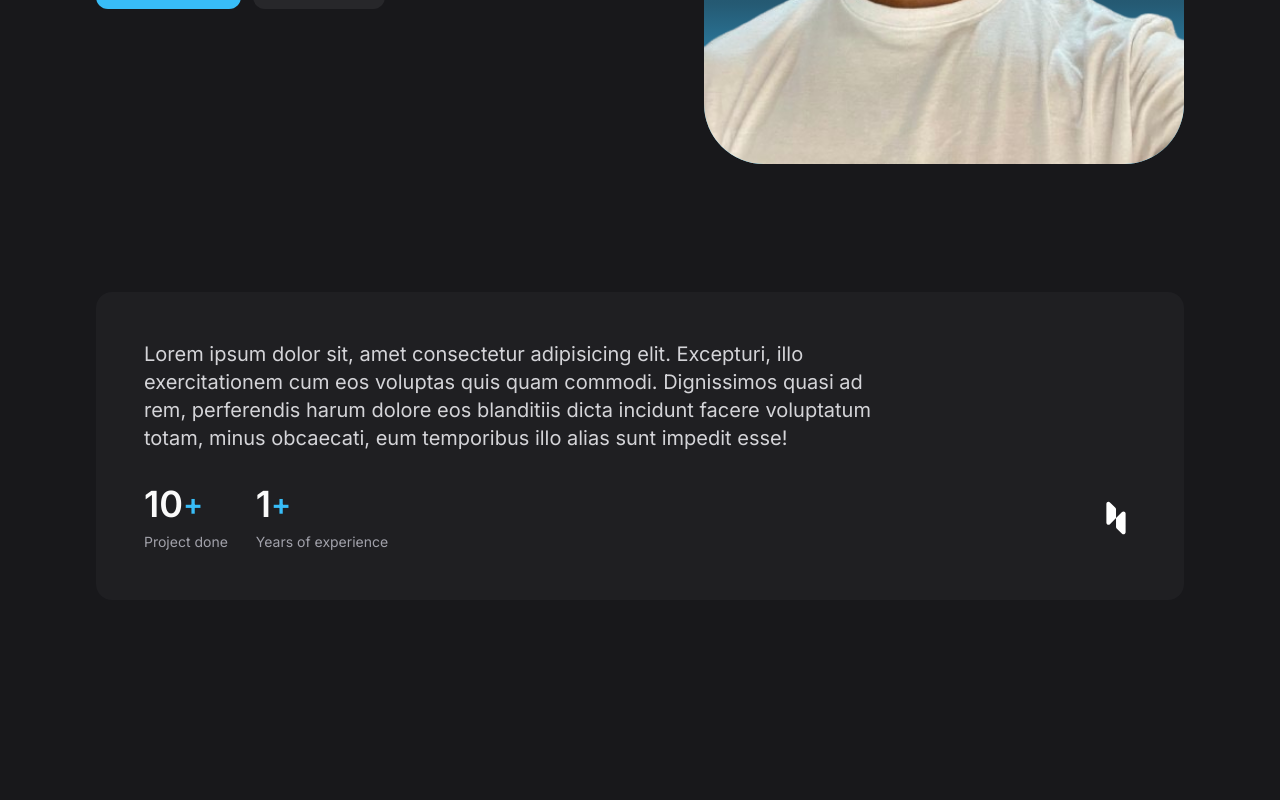
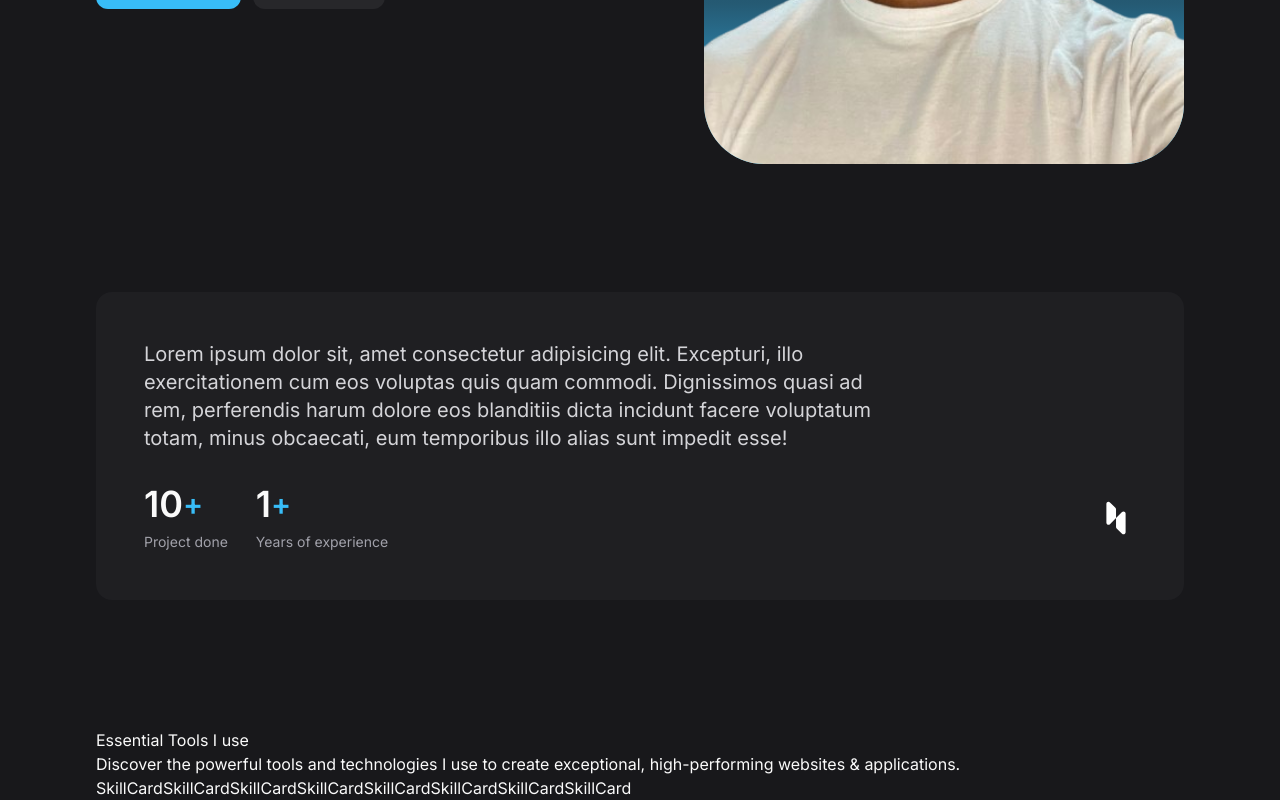
Before and after one commit to Victor-Sarti/portfolio, a React (Vite) app: page / in a window 1280 px wide. Shown: the part 620-1420 px from the top of the page. Before the commit the page ends 1220 px from the top, so only its background shows below. Built offline with nearby package versions, Linux system fonts and the light colour scheme.

Commit message:
feat: importSkill

```diff
--- a/src/App.jsx
+++ b/src/App.jsx
@@ -3,6 +3,7 @@ import React from 'react'
 import Header from './components/Header'
 import Hero from './components/Hero'
 import About from './components/About'
+import Skill from './components/Skill'
 const App = () => {
   return (
     <>
@@ -10,6 +11,7 @@ const App = () => {
     <main>
       <Hero/>
       <About/>
+      <Skill/>
     </main>
     </>
   )
```
